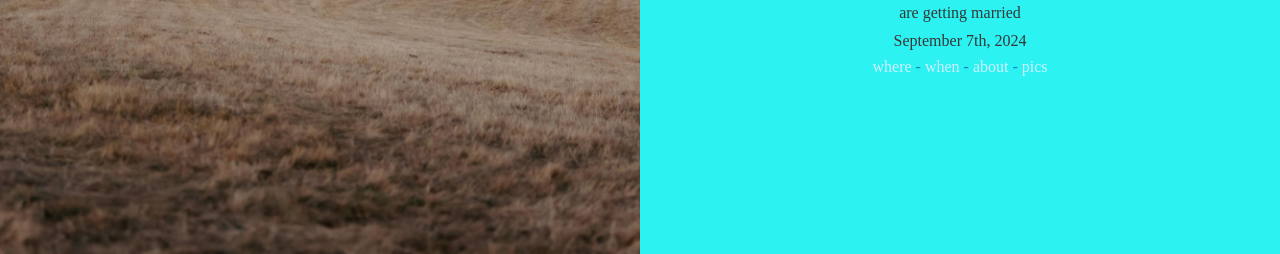
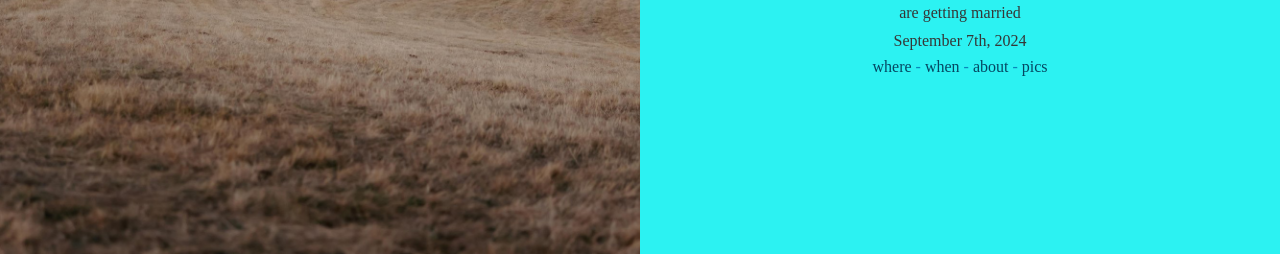
Before and after one commit to lengarvey/wedding, a plain HTML site: page index.html in a window 1280 px wide. Shown: the part 546-800 px from the top of the page. Drawn offline with nearby package versions, Linux system fonts and the light colour scheme; a web font is replaced by a local one.

Commit message:
Try to fix link color

```diff
--- a/index.html
+++ b/index.html
@@ -175,6 +175,7 @@
 
             a {
               color: var(--bulma-link-bold-invert);
+              color: rgb(5, 71, 97) !important;
             }
 
         </style>
```
